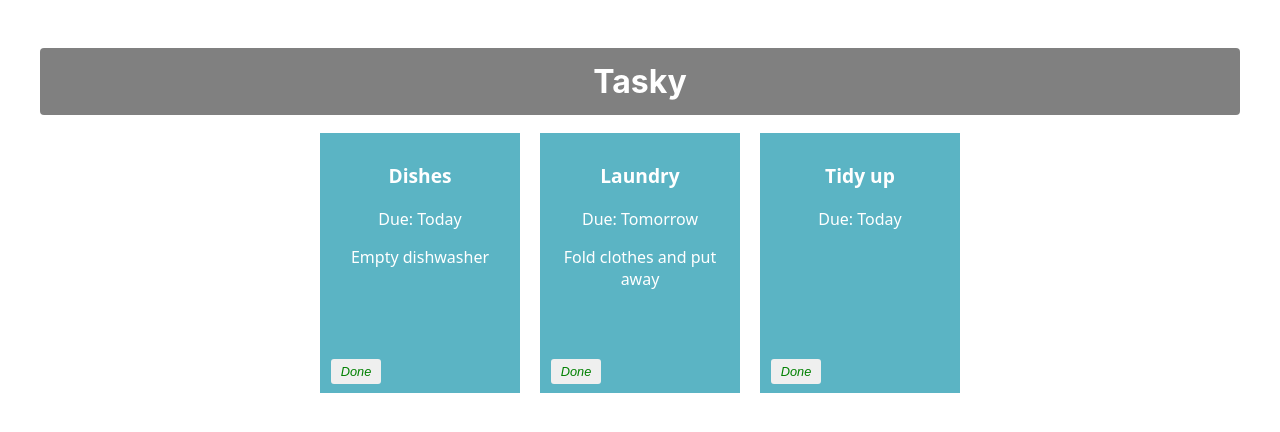
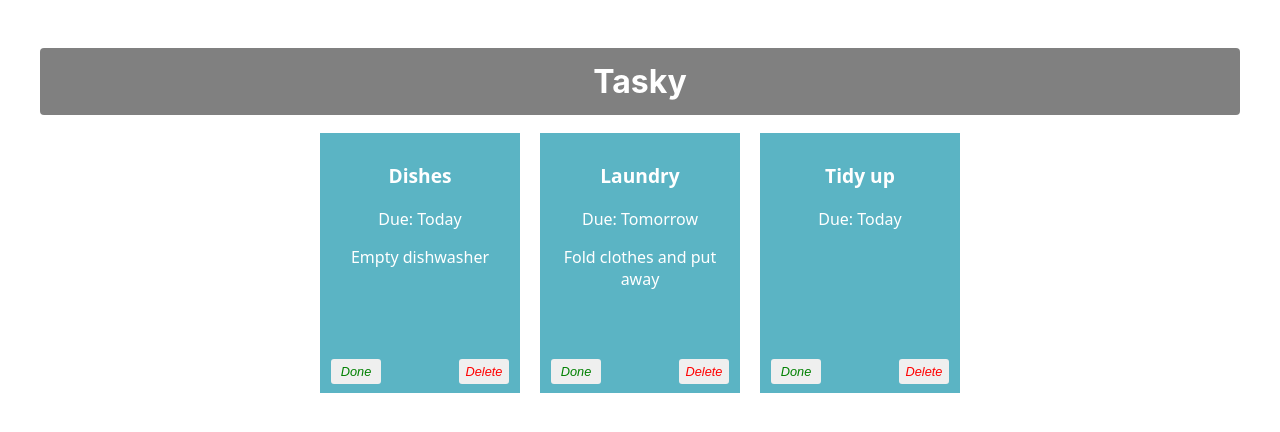
Before and after one commit to robert-walshh/react-basics-labs, a React (Create React App) app in the folder tasky/: page / in a window 1280 px wide. Shown: the top 432 px of the page. Built offline with nearby package versions, Linux system fonts and the light colour scheme.

Commit message:
Delete a task

```diff
--- a/tasky/src/App.css
+++ b/tasky/src/App.css
@@ -51,3 +51,10 @@ button {
   left: 5px;
   color: green;
 }
+
+.deleteButton {
+  position: absolute;
+  bottom: 5px;
+  right: 5px;
+  color: red;
+}
--- a/tasky/src/App.js
+++ b/tasky/src/App.js
@@ -18,6 +18,12 @@ function App() {
     console.log(`${taskIndex} ${tasks[taskIndex].done}`);
   }
 
+  const deleteHandler = (taskIndex) => {
+    const tasks = [...taskState.tasks];
+    tasks.splice(taskIndex, 1);
+    setTaskState({tasks});
+  }
+
   return (
     <div className="container">
       <h1>Tasky</h1>
@@ -29,6 +35,7 @@ function App() {
       key={task.id}
       done={task.done}
       markDone={() => doneHandler(index)}
+      deleteTask = {() => deleteHandler(index)}
     />
   ))}
     </div>
--- a/tasky/src/components/Task.js
+++ b/tasky/src/components/Task.js
@@ -8,6 +8,7 @@ const Task = (props) => {
             <p>Due: {props.deadline}</p>
             <p>{props.description}</p>
             <button onClick={props.markDone} className='doneButton'>Done</button>
+            <button className='deleteButton' onClick={props.deleteTask}>Delete</button>
         </div>
     )
 }
```
